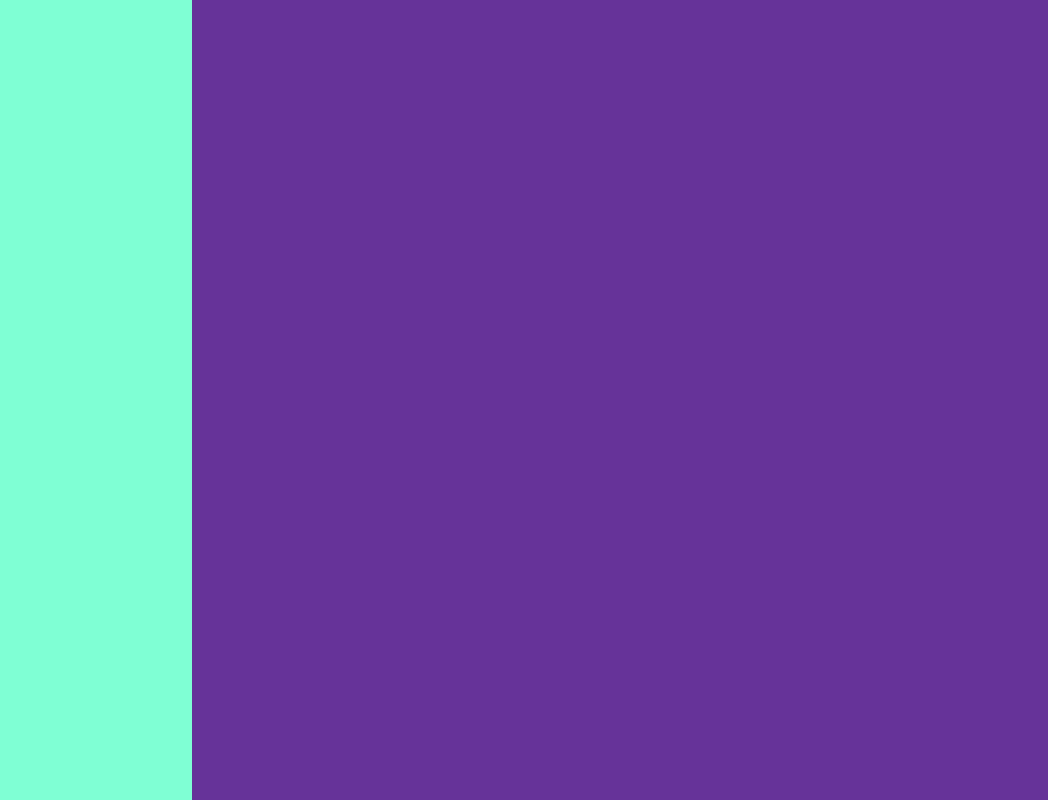
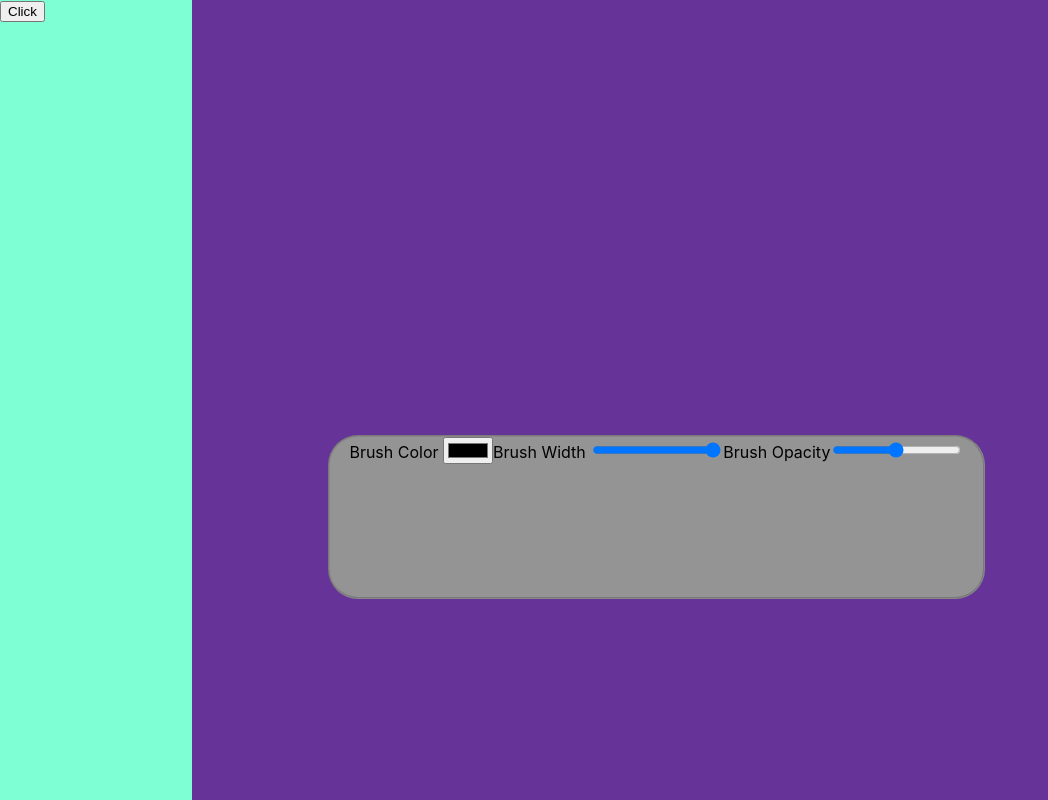
Before and after one commit to FarzamBibak/photoshop_online, a React (Create React App) app: page / in a window 1280 px wide. Shown: the top 800 px of the page, without its empty margins (0-1048 px from the left). Built offline with nearby package versions, Linux system fonts and the light colour scheme.

Commit message:
button added

```diff
--- a/src/Componnet/buttons.js
+++ b/src/Componnet/buttons.js
@@ -1,16 +1,38 @@
 // buttons.js
 
-import React from "react";
+import React , { useState }from "react";
 import '../static/css/main.css';
+import Img from "./img";
 
-class Buttons extends React.Component {
-    render() {
-        return (
-            <div className="Buttons">
 
-            </div>
-        )
-    }
-}
+export default function App() {
+    const [isShown, setIsShown] = useState(false);
 
-export default Buttons;
+    const handleClick = event => {
+      // 👇️ toggle shown state
+      setIsShown(current => !current);
+
+      // 👇️ or simply set it to true
+      // setIsShown(true);
+    };
+
+    return (
+      <div>
+        <button onClick={handleClick}>Click</button>
+        {isShown && (
+          <div>
+            <h2>Some content here</h2>
+          </div>
+        )}
+        {isShown && <Img />}
+        {isShown && <Box />}
+      </div>
+    );
+  }
+  function Box() {
+    return (
+      <div style={{backgroundColor:"black"}}>
+        <h2>Box</h2>
+      </div>
+    );
+  }
--- a/src/Componnet/img.js
+++ b/src/Componnet/img.js
@@ -50,6 +50,7 @@ class Img extends Component {
     }
     this.ctxRef.current.lineTo(e.nativeEvent.offsetX, e.nativeEvent.offsetY);
     this.ctxRef.current.stroke();
+    console.log(e.nativeEvent.offsetX , e.nativeEvent.offsetY)
   };
 
   setLineColor = (color) => {
--- a/src/Parents/body.js
+++ b/src/Parents/body.js
@@ -23,16 +23,17 @@ class Body extends React.Component {
         this.props.dispatch(bodySize(width, height))
     }
 
-    render() {
+    render(isShown) {
 
         return (
             <div ref={this.body} className="Body">
-                <Img />
+                {isShown && <Img />}
+                {/* <Img /> */}
                 <Menu
-            setLineColor={this.setLineColor}
-            setLineWidth={this.setLineWidth}
-            setLineOpacity={this.setLineOpacity}
-          />
+                    setLineColor={this.setLineColor}
+                    setLineWidth={this.setLineWidth}
+                    setLineOpacity={this.setLineOpacity}
+                />
             </div>
         )
     }
```
Also changed, not shown: src/Componnet/SettingsP.js (+3 -8 lines).
